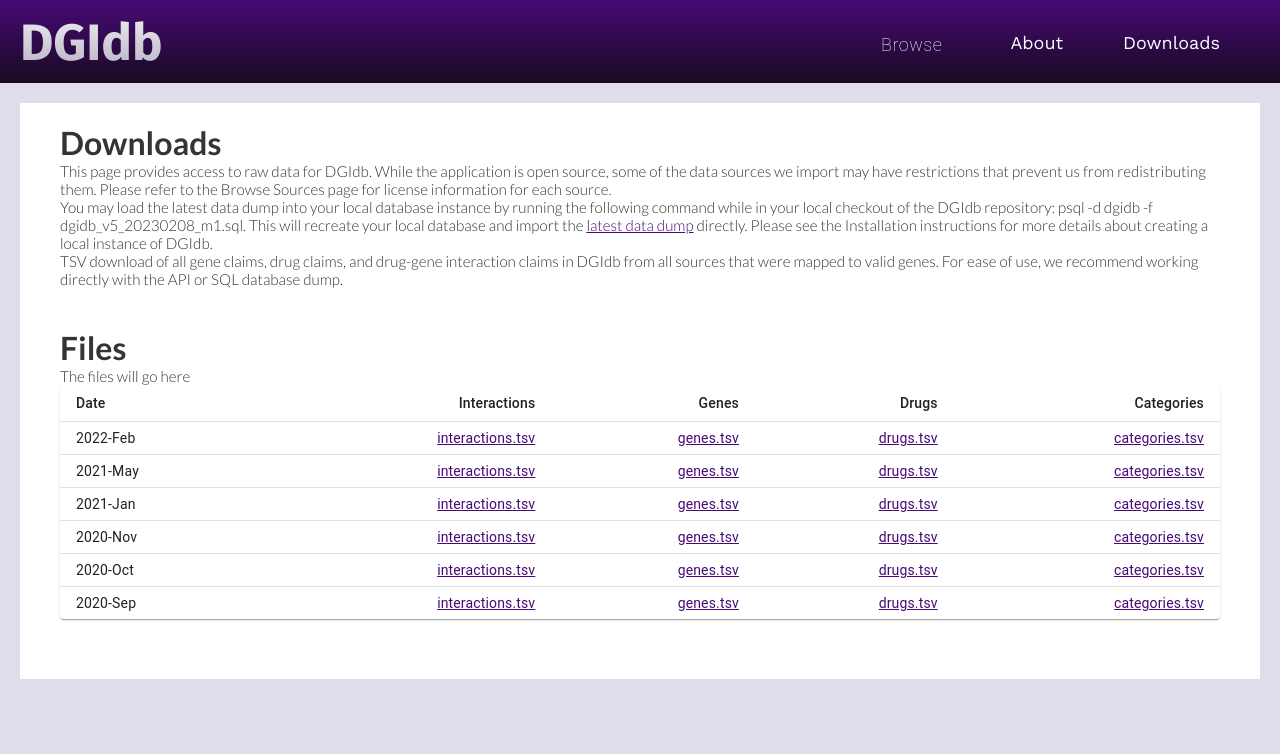
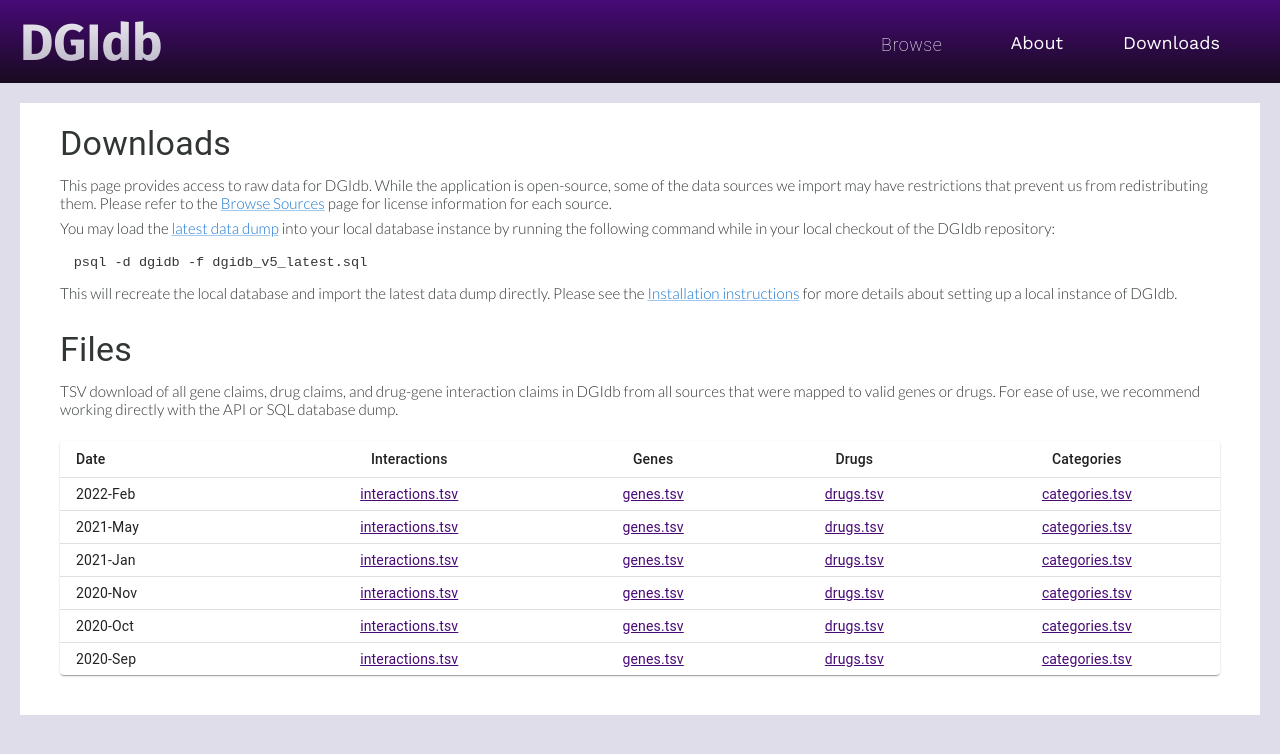
Before and after one commit to dgidb/dgidb-v5, a React (Create React App) app in the folder client/: page /downloads in a window 1280 px wide. Shown: the top 754 px of the page. Built offline with nearby package versions, Linux system fonts and the light colour scheme; what @graphiql/toolkit would draw is missing.

Commit message:
feat: downloads style fixes

```diff
--- a/client/src/pages/Downloads/Downloads.scss
+++ b/client/src/pages/Downloads/Downloads.scss
@@ -1,13 +1,15 @@
 .downloads-page-container {
-  h3 {
-    font-size: 2rem;
+  p {
+    margin-bottom: 0.5em;
+  }
+
+  .downloads-title-container {
+    margin-bottom: 0.7em;
   }
 
   background-color: var(--background);
   display: flex;
   color: var(--text-content);
-  // font-size: 50px;
-
   font-weight: 300;
 
   .table-of-contents-container {
@@ -22,10 +24,18 @@
 
     .doc-section {
       font-size: 0.95rem;
-      padding-bottom: 20px;
+      padding-bottom: 10px;
     }
 
     .about-section-container {
+      .code-text-container {
+        margin: 0.9em;
+
+        .code-text {
+          font-size: 0.85rem;
+        }
+      }
+
       .about-sub-header {
         font-size: 20px;
         font-weight: 400;
--- a/client/src/pages/Downloads/Downloads.tsx
+++ b/client/src/pages/Downloads/Downloads.tsx
@@ -1,23 +1,32 @@
 // hooks/dependencies
-import React, { useState, useContext, useEffect } from 'react';
+import React from 'react';
 
 // components
-import { Info } from './SubSections/Info';
-import { Files } from './SubSections/Files';
+import { Box, Typography } from '@mui/material';
 
 // styles
 import './Downloads.scss';
+import { Info } from './Info/Info';
+import { Files } from './Files/Files';
 
 export const Downloads = () => {
   return (
     <div className="downloads-page-container">
       <div className="about-content-container">
         <div className="doc-section">
-          <h3 id="downloads">Downloads</h3>
+          <Box className="downloads-title-container">
+            <Typography variant="h4" id="downloads">
+              Downloads
+            </Typography>
+          </Box>
           <Info />
         </div>
         <div className="doc-section">
-          <h3 id="files">Files</h3>
+          <Box className="downloads-title-container">
+            <Typography variant="h4" id="files">
+              Files
+            </Typography>
+          </Box>
           <Files />
         </div>
       </div>
--- /dev/null
+++ b/client/src/pages/Downloads/Files/Files.scss
@@ -0,0 +1,3 @@
+.downloads-table {
+  margin-top: 1.5em;
+}
--- a/client/src/pages/Downloads/SubSections/Files.tsx
+++ b/client/src/pages/Downloads/Files/Files.tsx
@@ -1,5 +1,7 @@
-//dependencies
+// dependencies
 import React from 'react';
+
+// components
 import Table from '@mui/material/Table';
 import TableBody from '@mui/material/TableBody';
 import TableCell from '@mui/material/TableCell';
@@ -7,6 +9,9 @@
 import TableHead from '@mui/material/TableHead';
 import TableRow from '@mui/material/TableRow';
 import Paper from '@mui/material/Paper';
+
+// style
+import './Files.scss';
 
 function createData(
   date: string,
@@ -66,16 +71,21 @@
 export const Files = () => {
   return (
     <div className="about-section-container doc-section">
-      <p>The files will go here</p>
-      <TableContainer component={Paper}>
+      <p>
+        TSV download of all gene claims, drug claims, and drug-gene interaction
+        claims in DGIdb from all sources that were mapped to valid genes or
+        drugs. For ease of use, we recommend working directly with the API or
+        SQL database dump.
+      </p>
+      <TableContainer component={Paper} className="downloads-table">
         <Table sx={{ minWidth: 650 }} size="small" aria-label="a dense table">
           <TableHead>
             <TableRow>
               <TableCell>Date</TableCell>
-              <TableCell align="right">Interactions</TableCell>
-              <TableCell align="right">Genes</TableCell>
-              <TableCell align="right">Drugs</TableCell>
-              <TableCell align="right">Categories</TableCell>
+              <TableCell align="center">Interactions</TableCell>
+              <TableCell align="center">Genes</TableCell>
+              <TableCell align="center">Drugs</TableCell>
+              <TableCell align="center">Categories</TableCell>
             </TableRow>
           </TableHead>
           <TableBody>
@@ -87,7 +97,7 @@
                 <TableCell component="th" scope="row">
                   {row.date}
                 </TableCell>
-                <TableCell align="right">
+                <TableCell align="center">
                   <a
                     download
                     href={'data/' + row.date + '/' + row.interactions}
@@ -95,17 +105,17 @@
                     {row.interactions}
                   </a>
                 </TableCell>
-                <TableCell align="right">
+                <TableCell align="center">
                   <a download href={'data/' + row.date + '/' + row.genes}>
                     {row.genes}
                   </a>
                 </TableCell>
-                <TableCell align="right">
+                <TableCell align="center">
                   <a download href={'data/' + row.date + '/' + row.drugs}>
                     {row.drugs}
                   </a>
                 </TableCell>
-                <TableCell align="right">
+                <TableCell align="center">
                   <a
                     download
                     href={'data/' + row.date + '/' + row.interactions}
--- /dev/null
+++ b/client/src/pages/Downloads/Info/Info.tsx
@@ -0,0 +1,42 @@
+import { Box, Link } from '@mui/material';
+
+export const Info = () => {
+  return (
+    <div className="about-section-container doc-section">
+      <p>
+        This page provides access to raw data for DGIdb. While the application
+        is open-source, some of the data sources we import may have restrictions
+        that prevent us from redistributing them. Please refer to the{' '}
+        <Link href="/browse/sources">Browse Sources</Link> page for license
+        information for each source.
+      </p>
+      <p>
+        You may load the{' '}
+        <Link
+          href="https://nch-igm-wagner-lab-public.s3.us-east-2.amazonaws.com/dgidb_v5_latest.sql"
+          target="_blank"
+          rel="noopener"
+        >
+          latest data dump
+        </Link>{' '}
+        into your local database instance by running the following command while
+        in your local checkout of the DGIdb repository:
+      </p>
+      <Box sx={{ ml: 2 }} className="code-text-container">
+        <code className="code-text">psql -d dgidb -f dgidb_v5_latest.sql</code>
+      </Box>
+      <p>
+        This will recreate the local database and import the latest data dump
+        directly. Please see the{' '}
+        <Link
+          href="https://github.com/dgidb/dgidb-v5/blob/main/README.md"
+          target="_blank"
+          rel="noopener"
+        >
+          Installation instructions
+        </Link>{' '}
+        for more details about setting up a local instance of DGIdb.
+      </p>
+    </div>
+  );
+};
--- a/client/src/pages/Downloads/SubSections/Info.tsx
+++ /dev/null
@@ -1,29 +0,0 @@
-export const Info = () => {
-  return (
-    <div className="about-section-container doc-section">
-      <p>
-        This page provides access to raw data for DGIdb. While the application
-        is open source, some of the data sources we import may have restrictions
-        that prevent us from redistributing them. Please refer to the Browse
-        Sources page for license information for each source.
-      </p>
-      <p>
-        You may load the latest data dump into your local database instance by
-        running the following command while in your local checkout of the DGIdb
-        repository: psql -d dgidb -f dgidb_v5_20230208_m1.sql. This will
-        recreate your local database and import the{' '}
-        <a href="https://nch-igm-wagner-lab-public.s3.us-east-2.amazonaws.com/dgidb_v5_20230208_m1.sql">
-          latest data dump
-        </a>{' '}
-        directly. Please see the Installation instructions for more details
-        about creating a local instance of DGIdb.
-      </p>
-      <p>
-        TSV download of all gene claims, drug claims, and drug-gene interaction
-        claims in DGIdb from all sources that were mapped to valid genes. For
-        ease of use, we recommend working directly with the API or SQL database
-        dump.
-      </p>
-    </div>
-  );
-};
```
